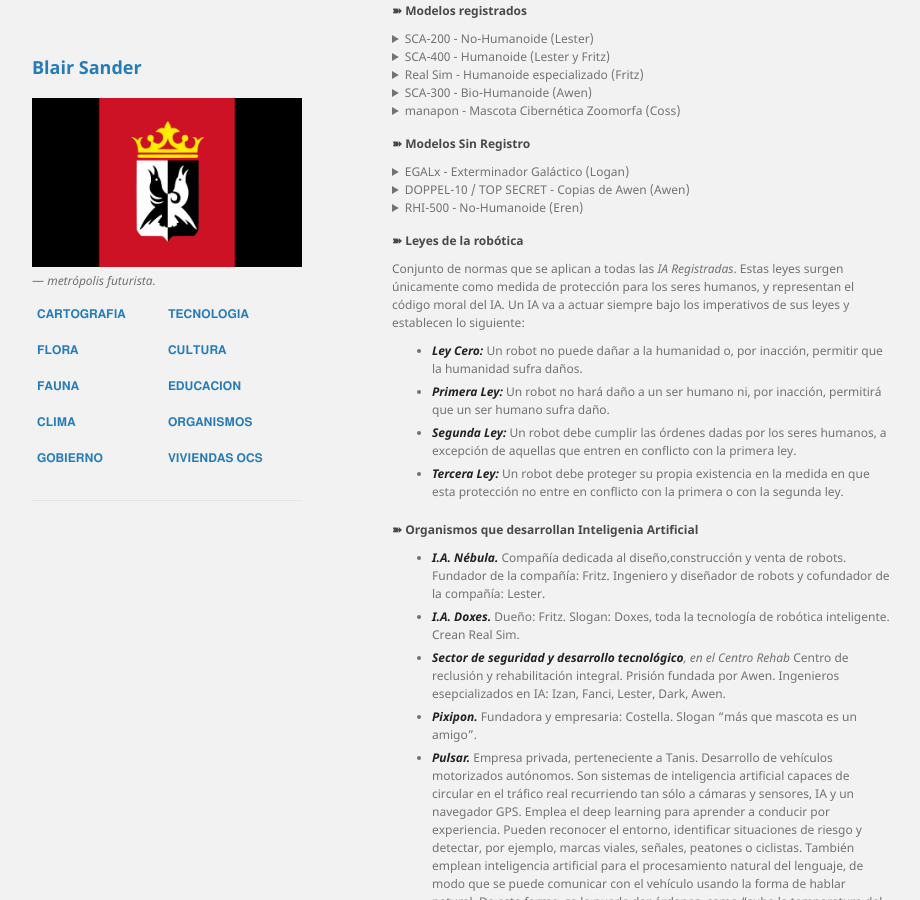
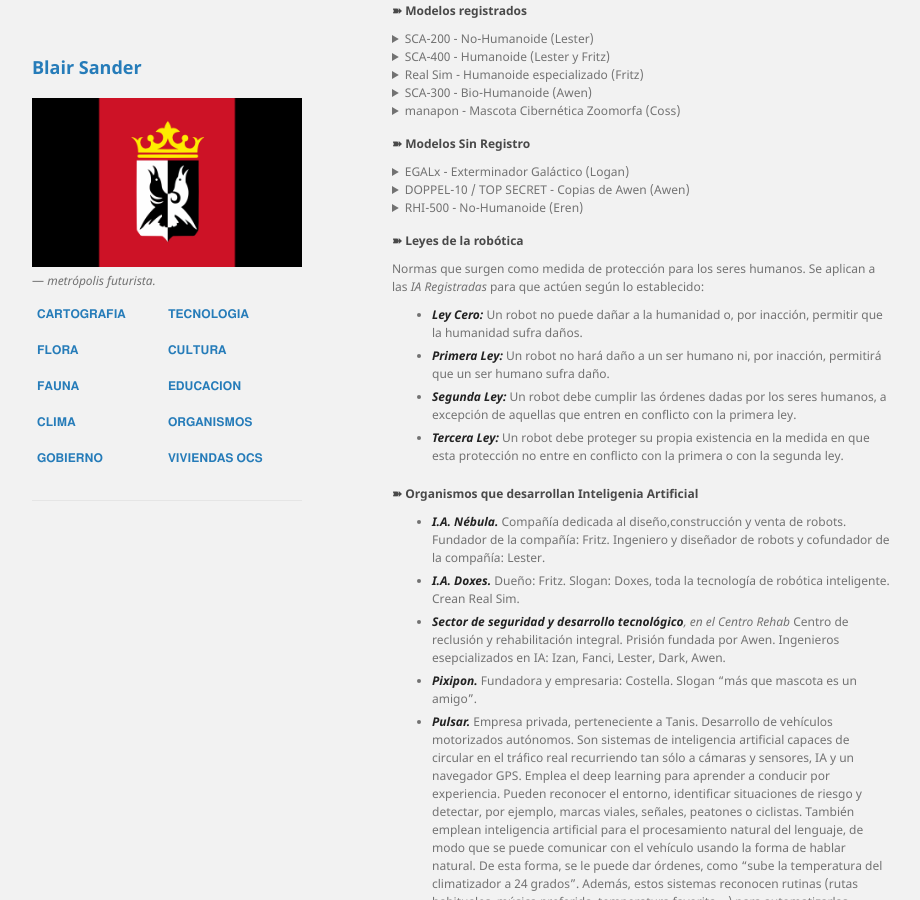
Before and after one commit to BlairSander/ciudad, a Jekyll site: the page built from tecnologia.md, in a window 1280 px wide and 900 px high, scrolled down 1511 px. Shown: the whole window, without its empty margins (178-1098 px from the left). Built offline with Jekyll 4.4.1, drawn with Linux system fonts in a browser that asks for light colours; our own code applies the rules of GitHub Pages for plain Markdown files.

Commit message:
tecnologia.md

```diff
--- a/tecnologia.md
+++ b/tecnologia.md
@@ -103,7 +103,7 @@ Características: Ciberseguridad. Tareas de programación. Aprendizaje. Puede re
 
 <h4>➽ Leyes de la robótica</h4>
 
-Conjunto de normas que se aplican a todas las *IA Registradas*. Estas leyes surgen únicamente como medida de protección para los seres humanos, y representan el código moral del IA. Un IA va a actuar siempre bajo los imperativos de sus leyes y establecen lo siguiente:
+Normas que surgen como medida de protección para los seres humanos. Se aplican a las *IA Registradas* para que actúen según lo establecido:
 
 * **_Ley Cero:_** Un robot no puede dañar a la humanidad o, por inacción, permitir que la humanidad sufra daños.
 * **_Primera Ley:_** Un robot no hará daño a un ser humano ni, por inacción, permitirá que un ser humano sufra daño.
```
